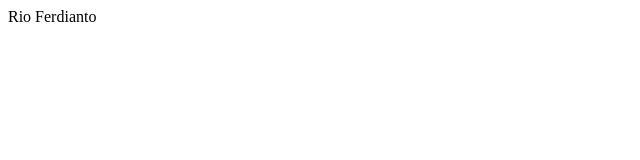
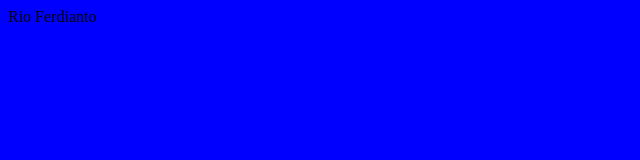
Before and after one commit to RioFerdianto/takumi, a plain HTML site: page index.html in a window 1280 px wide. Shown: the whole page, without its empty margins (0-640 px from the left). Drawn offline with Linux system fonts and the light colour scheme.

Commit message:
revisi css 2

```diff
--- a/index.html
+++ b/index.html
@@ -1,7 +1,7 @@
 <html>
 <head>
     <title>Takumi Latihan Git</title>
-    <link rel="stylesheet" src="profile.css">
+    <link href="profile.css" rel="stylesheet" />
 </head>
 <body>
     <div>Rio Ferdianto</div>
```
